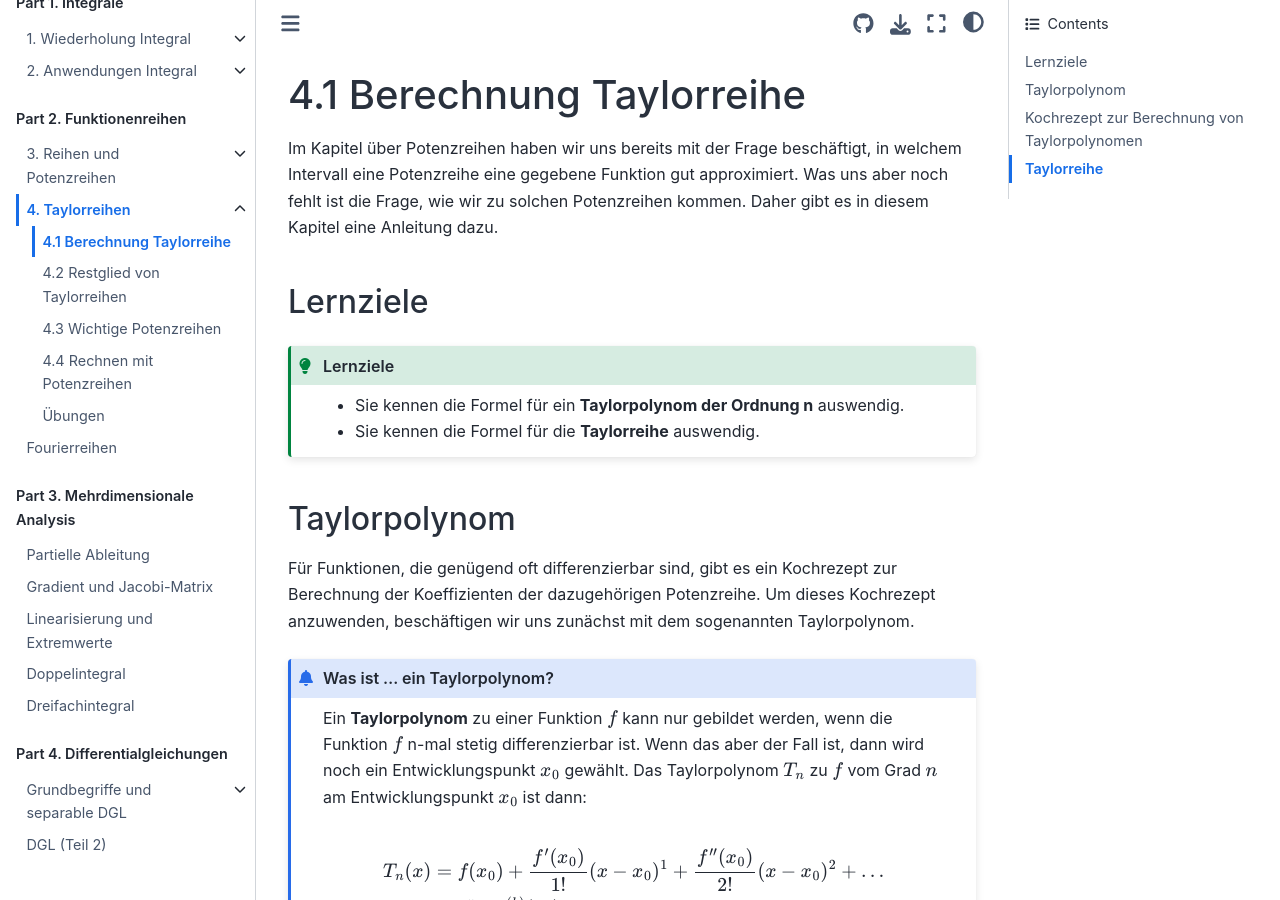
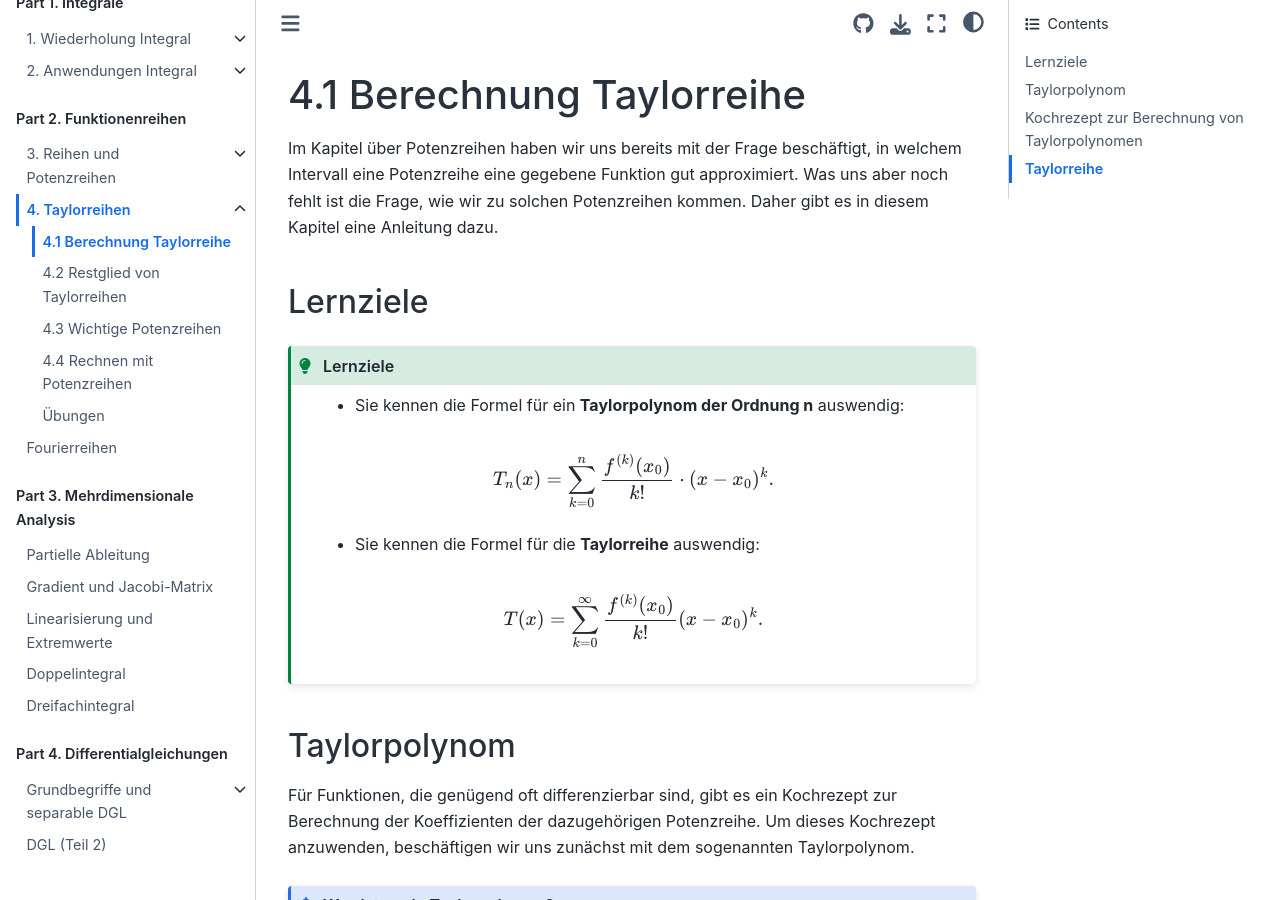
Before and after one commit to gramschs/book_mathe02, a Jupyter Book: the page built from doc/chapter04/chapter04_sec01.md, in a window 1280 px wide and 900 px high. Built offline with Jupyter Book 1.0.4 settings and Sphinx 7.4.7 and the Sphinx Book theme 1.1.4, drawn with Linux system fonts in a browser that asks for light colours.

Commit message:
bugfixes

````diff
--- a/doc/chapter04/chapter04_sec01.md
+++ b/doc/chapter04/chapter04_sec01.md
@@ -9,8 +9,14 @@ gibt es in diesem Kapitel eine Anleitung dazu.
 
 ```{admonition} Lernziele
 :class: tip
-* Sie kennen die Formel für ein **Taylorpolynom der Ordnung n** auswendig.
-* Sie kennen die Formel für die **Taylorreihe** auswendig.
+* Sie kennen die Formel für ein **Taylorpolynom der Ordnung n** auswendig:
+
+$$T_n(x) =\sum_{k=0}^{n} \frac{f^{(k)}(x_0)}{k!} \cdot (x-x_0)^k.$$
+
+* Sie kennen die Formel für die **Taylorreihe** auswendig:
+
+$$T(x)=\sum_{k=0}^{\infty} \frac{f^{(k)}(x_0)}{k!} (x-x_0)^k.$$
+
 ```
 
 
````
Also changed, not shown: doc/chapter04/chapter04_sec02.md (+2 -2 lines), doc/chapter04/chapter04_sec03.md (+1 -1 lines).
